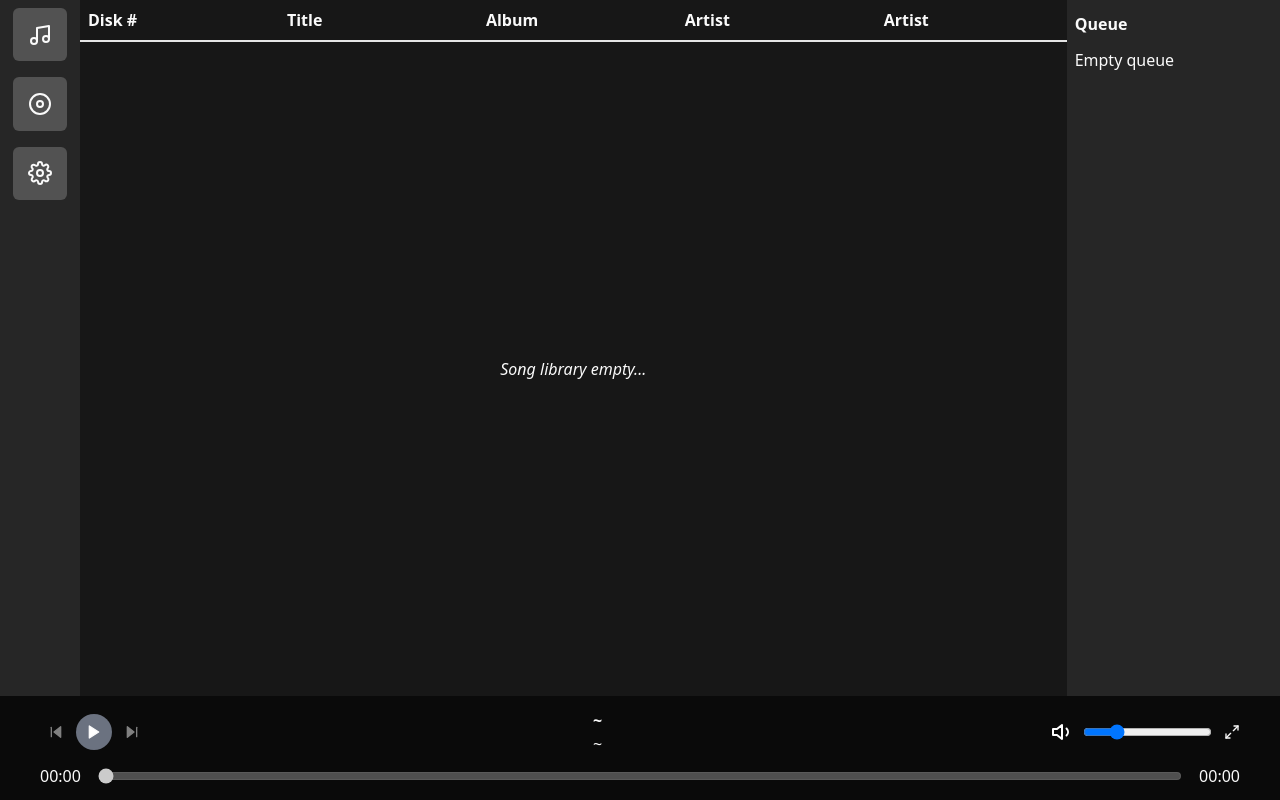
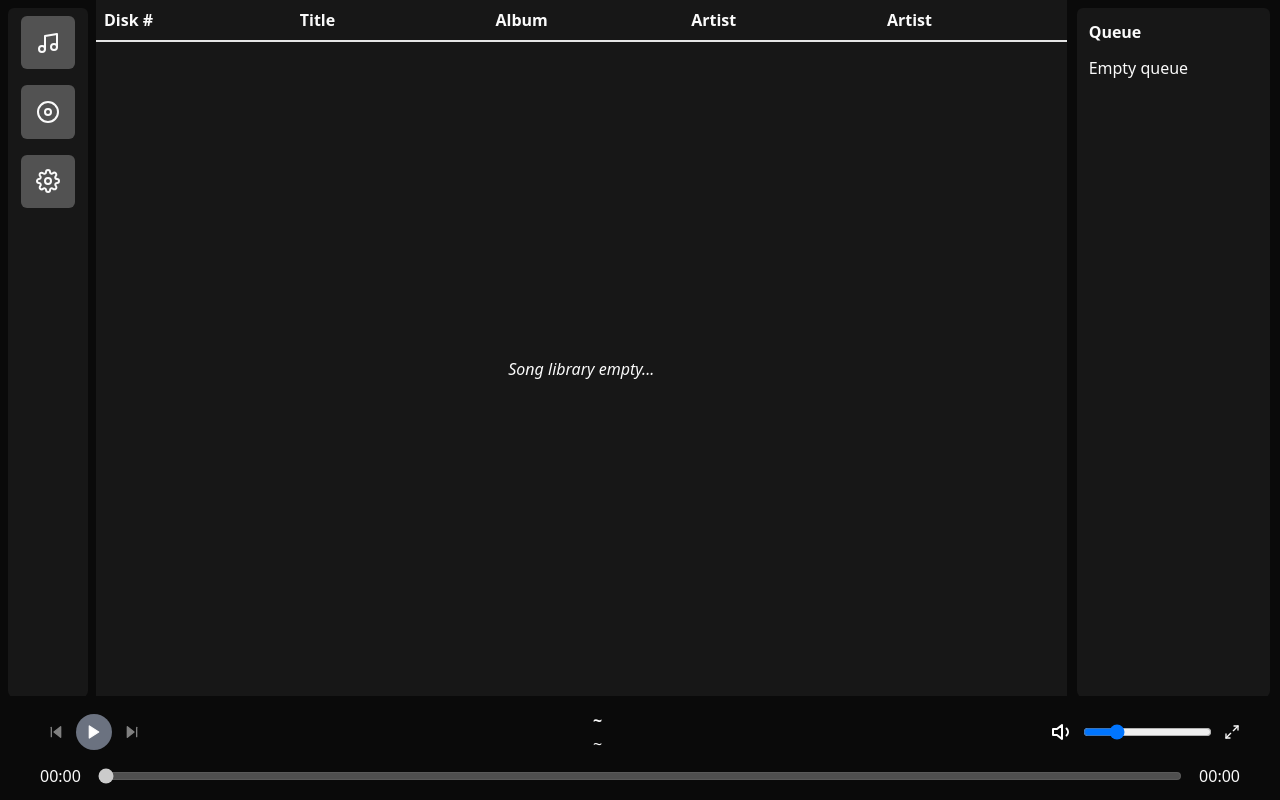
Before and after one commit to callum-jones19/coralia, a React (Vite) app: page /home in a window 1280 px wide. Built offline with nearby package versions, Linux system fonts and the light colour scheme.

Commit message:
Cleanup visuals of library view

```diff
--- a/src/components/MenuBar.tsx
+++ b/src/components/MenuBar.tsx
@@ -27,7 +27,8 @@ export default function MenuBar() {
 
   return (
     <>
-      <div className="w-20 overflow-auto h-full flex flex-col justify-start gap-4 items-center p-2 bg-neutral-800">
+      <div className="bg-neutral-950 w-24 h-full">
+        <div className="w-20 overflow-auto h-[99%] flex flex-col justify-start gap-4 items-center p-2 bg-neutral-900 rounded-md m-auto mt-2">
           <button
             className="bg-neutral-600 rounded-md w-10/12 aspect-square"
             onClick={() => handleClickSongs()}
@@ -47,6 +48,7 @@ export default function MenuBar() {
             <Settings className="m-auto" />
           </button>
         </div>
+      </div>
     </>
   );
 }
--- a/src/components/MusicGrid.tsx
+++ b/src/components/MusicGrid.tsx
@@ -11,7 +11,7 @@ interface RowProps {
   rowIndex: number;
   style: CSSProperties;
 }
-const ALBUMS_PER_ROW = 5;
+const ALBUMS_PER_ROW = 8;
 
 const Cell = memo(({ data, columnIndex, rowIndex, style }: RowProps) => {
   console.log(data);
--- a/src/components/QueueBar.tsx
+++ b/src/components/QueueBar.tsx
@@ -31,8 +31,9 @@ export default function QueueBar() {
     : undefined;
 
   return (
-    <div className="basis-2/12 bg-neutral-800 h-full pr-2 pl-2 overflow-auto">
-      <div className="flex flex-col gap-3 justify-between h-full pt-3 pb-3">
+    <div className="basis-2/12 h-full pr-2 pl-2 overflow-auto bg-neutral-950">
+      <div className="bg-neutral-900 h-[99%] w-[98%] m-auto mt-2 rounded-md p-3">
+        <div className="flex flex-col gap-3 justify-between h-full">
           <h2 className="font-bold">Queue</h2>
           <li className="flex flex-col gap-3 flex-grow overflow-auto">
             {queue.length === 0 && <ul>Empty queue</ul>}
@@ -57,5 +58,6 @@ export default function QueueBar() {
           </div>
         </div>
       </div>
+    </div>
   );
 }
```
Lines whose indentation alone changed are shown as unchanged.
